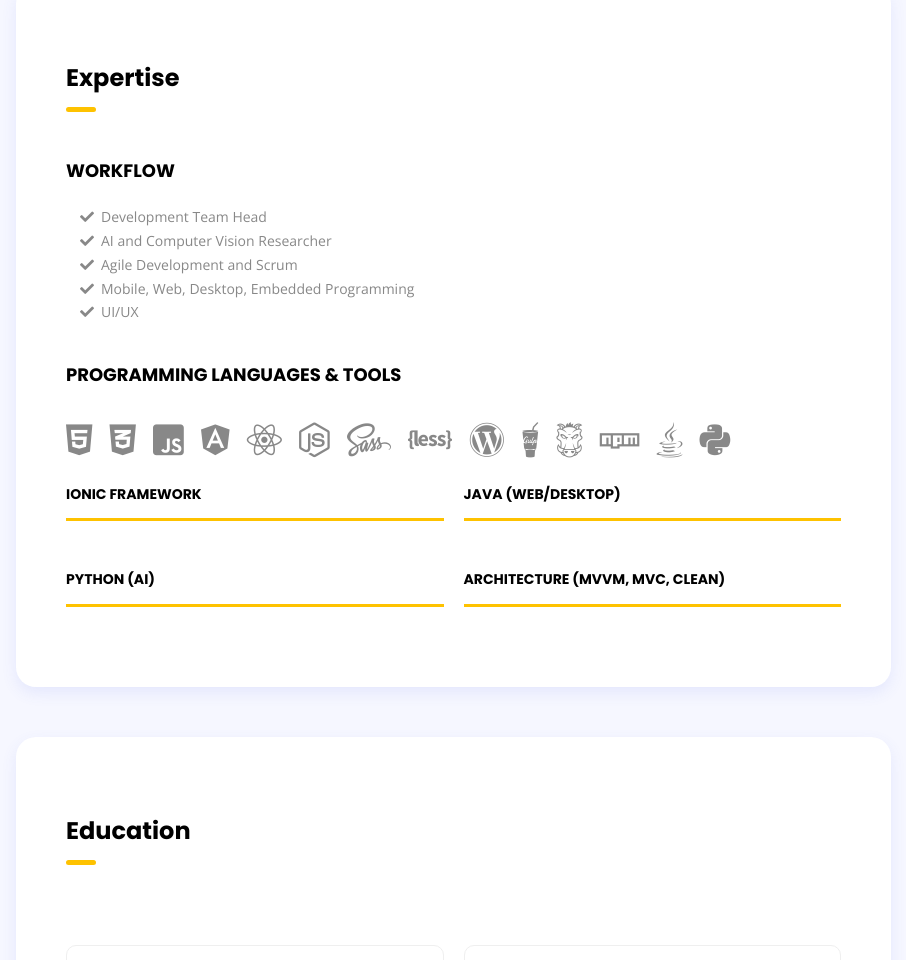
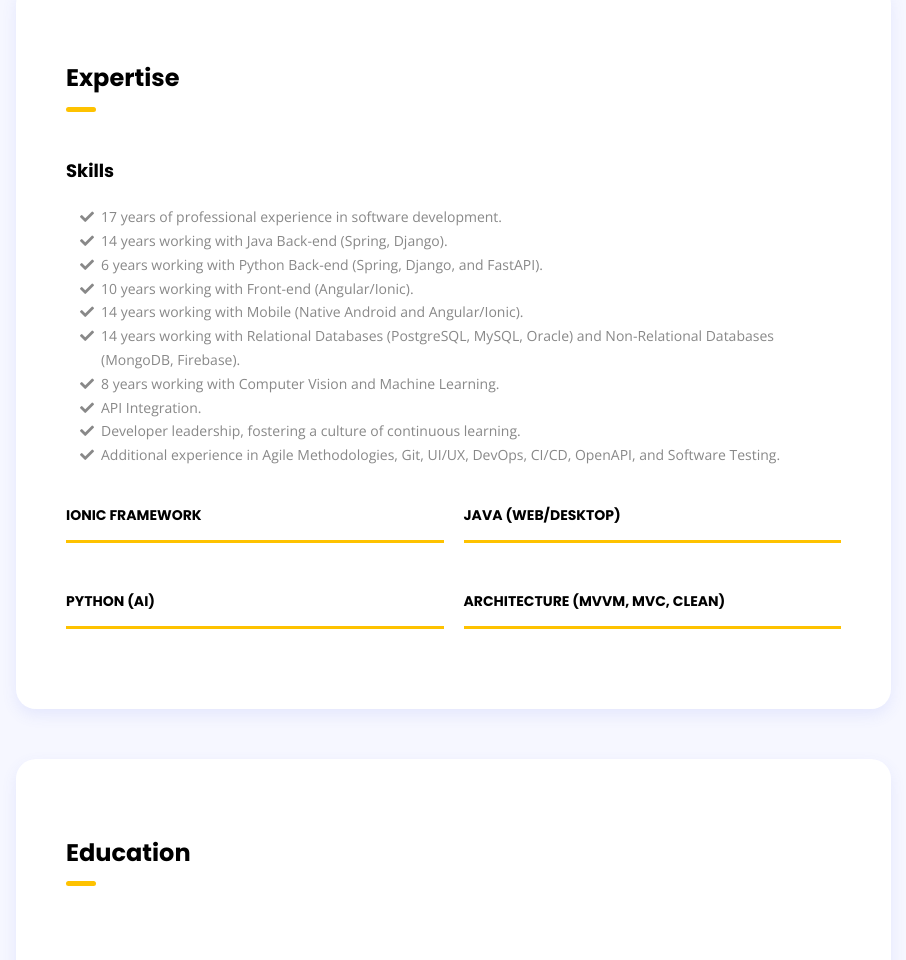
Before and after one commit to gabrieltavaresmelo/portifolio, a plain HTML site: page index.html in a window 1280 px wide. Shown: the part 1543-2503 px from the top of the page, without its empty margins (334-1240 px from the left). Drawn offline with nearby package versions, Linux system fonts and the light colour scheme.

Commit message:
Update index.html

```diff
--- a/index.html
+++ b/index.html
@@ -157,31 +157,52 @@
 			<div class="row mt-5">
 
 				<div class="col-md-12 mb-4">
-					<h4 class="mt-4 mt-md-0 mb-4">WORKFLOW</h4>
+					<h4 class="mt-4 mt-md-0 mb-4">Skills</h4>
 					<ul class="fa-ul mb-0 mb-3">
                         <li>
                             <span class="fa-li"><i class="fas fa-check"></i></span>
-                            Development Team Head
+                            17 years of professional experience in software development.
                         </li>
                         <li>
                             <span class="fa-li"><i class="fas fa-check"></i></span>
-                            AI and Computer Vision Researcher
+                            14 years working with Java Back-end (Spring, Django).
                         </li>
                         <li>
                             <span class="fa-li"><i class="fas fa-check"></i></span>
-                            Agile Development and Scrum
+                            6 years working with Python Back-end (Spring, Django, and FastAPI).
                         </li>
                         <li>
                             <span class="fa-li"><i class="fas fa-check"></i></span>
-                            Mobile, Web, Desktop, Embedded Programming
+                            10 years working with Front-end (Angular/Ionic).
                         </li>
                         <li>
                             <span class="fa-li"><i class="fas fa-check"></i></span>
-                            UI/UX
+                            14 years working with Mobile (Native Android and Angular/Ionic).
+                        </li>
+                        <li>
+                            <span class="fa-li"><i class="fas fa-check"></i></span>
+                            14 years working with Relational Databases (PostgreSQL, MySQL, Oracle) and Non-Relational Databases (MongoDB, Firebase).
+                        </li>
+                        <li>
+                            <span class="fa-li"><i class="fas fa-check"></i></span>
+                            8 years working with Computer Vision and Machine Learning.
+                        </li>
+                        <li>
+                            <span class="fa-li"><i class="fas fa-check"></i></span>
+                            API Integration.
+                        </li>
+						<li>
+                            <span class="fa-li"><i class="fas fa-check"></i></span>
+                            Developer leadership, fostering a culture of continuous learning.
+                        </li>
+						<li>
+                            <span class="fa-li"><i class="fas fa-check"></i></span>
+                            Additional experience in Agile Methodologies, Git, UI/UX, DevOps, CI/CD, OpenAPI, and Software Testing.
                         </li>
                     </ul>
 				</div>
 
+				<!--
 				<div class="col-md-12">
 					<h4 class="mt-4 mt-md-0 mb-4">PROGRAMMING LANGUAGES & TOOLS</h4>
 					<ul class="list-inline dev-icons">
@@ -201,6 +222,7 @@
                         <li class="list-inline-item"><i class="fab fa-python"></i></li>
                     </ul>
 				</div>
+				-->
 
 				<div class="col-md-6">
 					<div class="skill-item">
```
